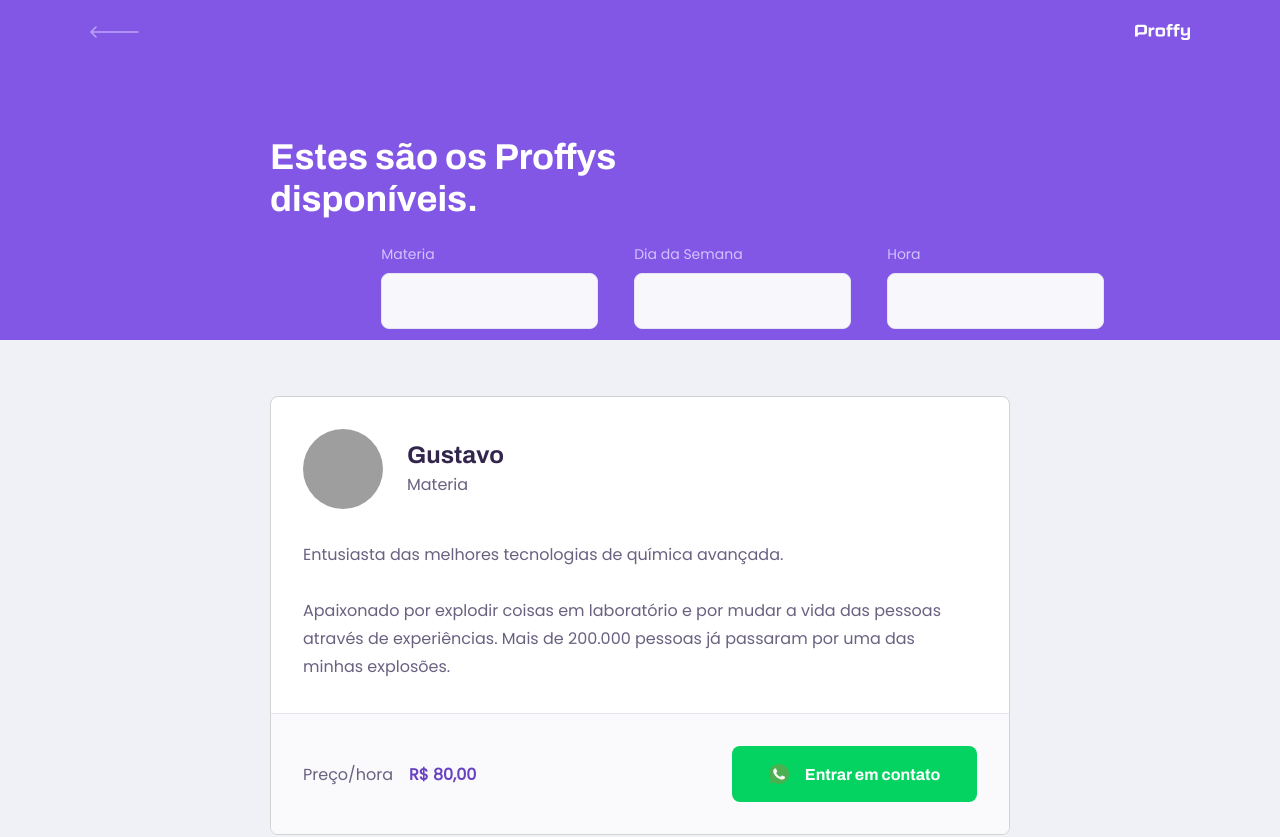
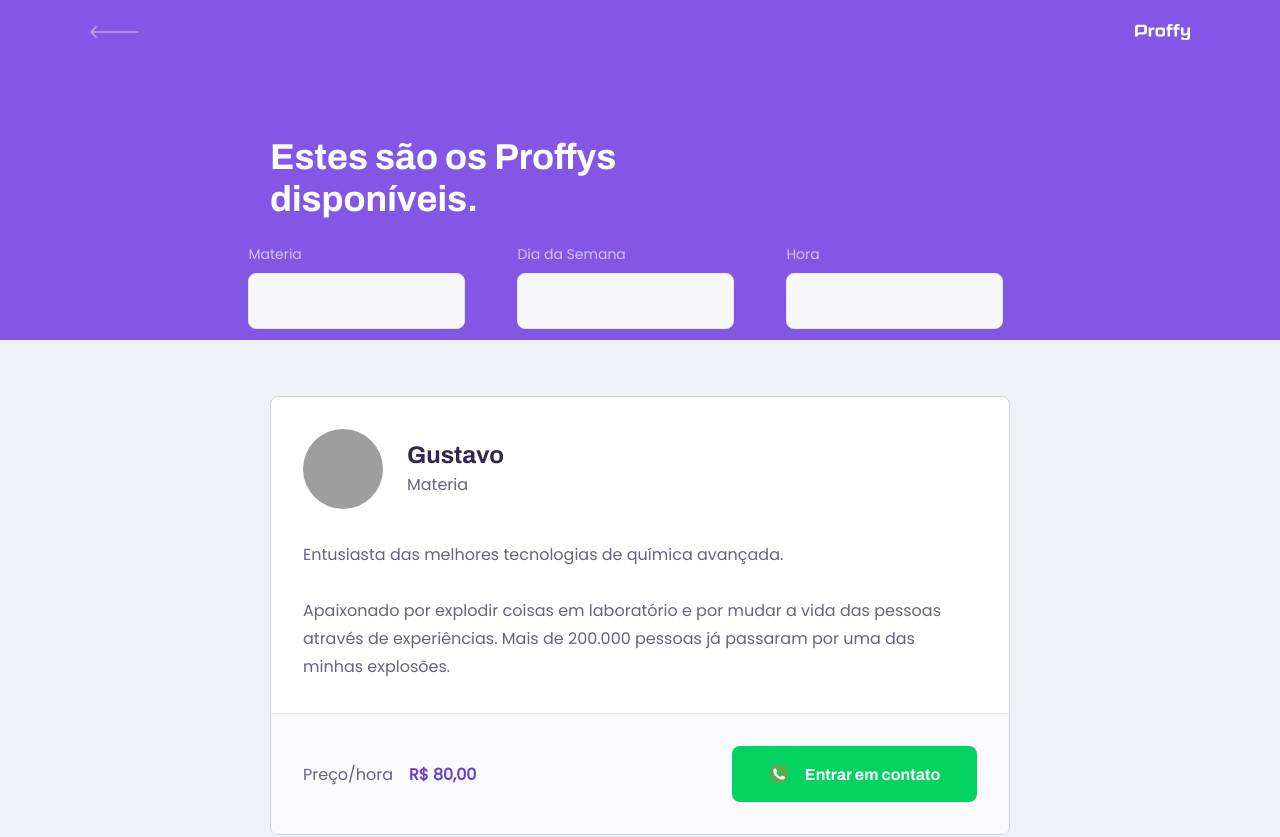
Before and after one commit to Gustavo-Zamai/Proffy, a React (Create React App) app: page /study in a window 1280 px wide. Shown: the top 837 px of the page. Built offline with nearby package versions, Linux system fonts and the light colour scheme; grey boxes are pictures that could not be loaded.

Commit message:
Add media queries to resize screen

```diff
--- a/src/pages/TeacherList/style.css
+++ b/src/pages/TeacherList/style.css
@@ -1,6 +1,8 @@
 #page-teacher-list {
     width: 100vw;
     height: 100vh;
+    box-sizing: border-box;
+    scroll-behavior: smooth;
 }
 
 
@@ -16,7 +18,7 @@
 
 #search-teachers .input-block {
     position: relative;
-    padding: 1rem;;
+    padding: 1rem 1.8rem;
 }
 
 #search-teachers .input-block + .input-block {
@@ -24,7 +26,7 @@
 }
 
 #search-teachers .input-block:last-child{
-    padding-bottom: 2rem;
+    margin-bottom: 2rem;
 }
 
 #search-teachers .input-block label {
@@ -52,7 +54,7 @@
     height: 2px;
     content: '';
     background: var(--color-primary-light);
-    border: 1px solid black;
+    border: 1px solid var(--color-input-border-black);
     position: absolute;
     left: 1.6rem;
     right: 1.6rem;
@@ -75,7 +77,7 @@
         grid-template-columns: repeat(3, 1fr);
         column-gap: 16px;
         position: absolute;
-        left: 10.5%;
+        left: 6.5%;
         top: 32%
     }
 
@@ -84,7 +86,7 @@
     }
 
     #search-teachers .input-block:last-child{
-        padding-bottom: 0rem;
+        margin-bottom: 0rem;
     }
 
     #search-teachers {
@@ -99,16 +101,7 @@
     }
 
 }
-    @media (min-width: 1080px) {
-    #page-teacher-list {
-        max-width: 100vw;
-    }
 
-    #search-teachers {
-        left: 13.5%;
-        top: 32%
-    }
-}
 
     @media (min-width: 1080px) {
     #page-teacher-list {
@@ -116,7 +109,7 @@
     }
 
     #search-teachers {
-        left: 25.9%;
+        left: 12.9%;
         top: 32%
     }
 }
@@ -127,7 +120,29 @@
     }
 
     #search-teachers {
-        left: 29%;
+        left: 18%;
         top: 32%
     }
 }
+
+    @media (min-width: 1580px) {
+    #page-teacher-list {
+        max-width: 100vw;
+    }
+
+    #search-teachers {
+        left: 23%;
+        top: 32%
+    }
+}
+
+    @media (min-width: 1800px) {
+    #page-teacher-list {
+        max-width: 100vw;
+    }
+
+    #search-teachers {
+        left: 28%;
+        top: 32%
+    }
+}
```
